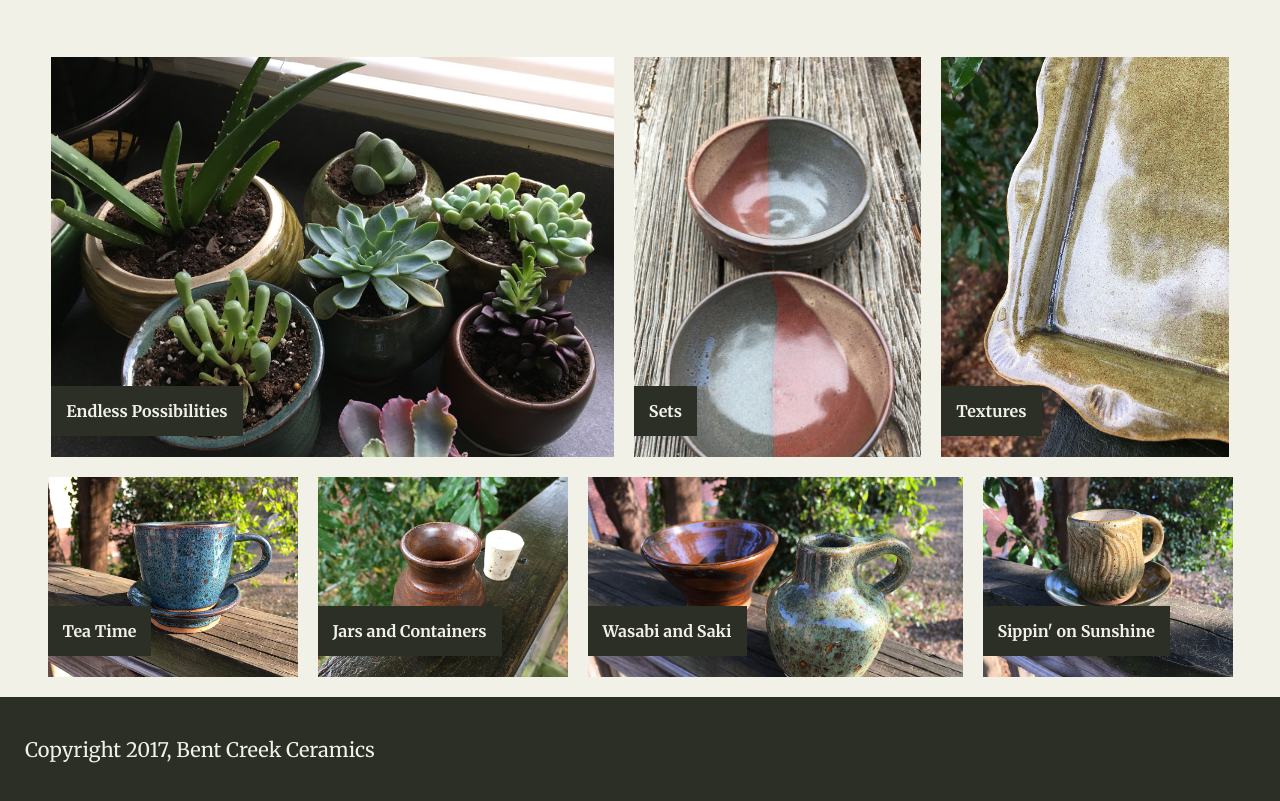
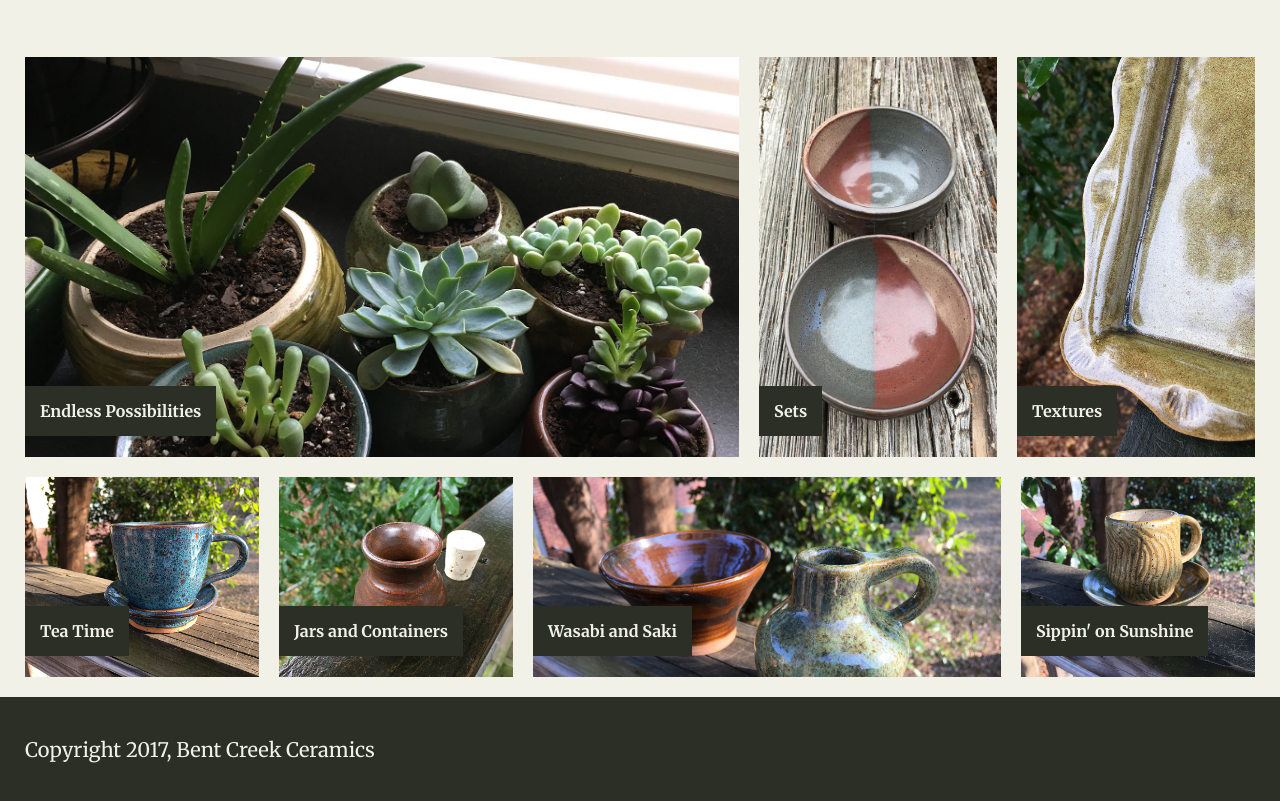
Before and after one commit to ParkHawk/IronYardHomework-WeeklyProject01, a plain HTML site: page index.html in a window 1280 px wide. Shown: the part 257-1058 px from the top of the page. Drawn offline with Linux system fonts and the light colour scheme.

Commit message:
resized image boxes on main page

```diff
--- a/styles.css
+++ b/styles.css
@@ -122,7 +122,8 @@ h4 {
 #possibilities {
   background-image: url("images/optimized 2/product-1.jpg");
   background-size: cover;
-  width: 45%;
+  box-sizing: border-box;
+  width: 60%;
   height: 400px;
   margin: 10px;
   display: flex;
@@ -134,7 +135,8 @@ h4 {
 #sets {
   background-image: url("images/optimized 2/product-2.jpg");
   background-size: cover;
-  width: 23%;
+  box-sizing: border-box;
+  width: 20%;
   margin: 10px;
   display: flex;
   justify-content: flex-start;
@@ -144,7 +146,8 @@ h4 {
 #textures {
   background-image: url("images/optimized 2/product-3.jpg");
   background-size: cover;
-  width: 23%;
+  box-sizing: border-box;
+  width: 20%;
   margin: 10px;
   display: flex;
   justify-content: flex-start;
@@ -165,6 +168,7 @@ h4 {
 #jars {
   background-image: url("images/optimized 2/product-5.jpg");
   background-size: cover;
+  box-sizing: border-box;
   width: 20%;
   margin: 10px;
   display: flex;
@@ -175,7 +179,8 @@ h4 {
 #wasabi {
   background-image: url("images/optimized 2/product-6.jpg");
   background-size: cover;
-  width: 30%;
+  box-sizing: border-box;
+  width: 40%;
   margin: 10px;
   display: flex;
   justify-content: flex-start;
@@ -185,6 +190,7 @@ h4 {
 #sippin {
   background-image: url("images/optimized 2/product-7.jpg");
   background-size: cover;
+  box-sizing: border-box;
   width: 20%;
   margin: 10px;
   display: flex;
```
